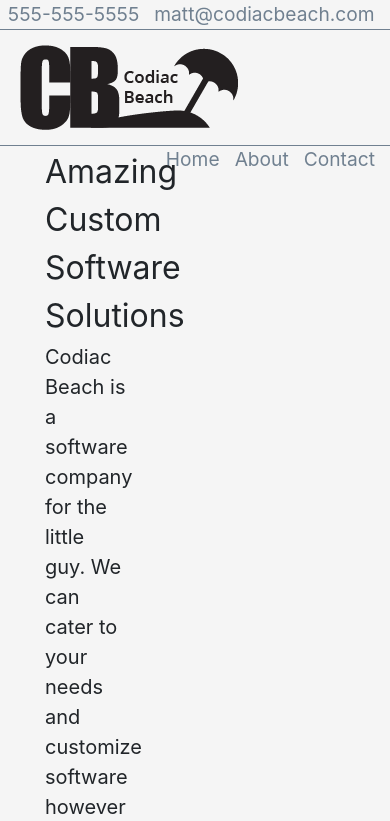
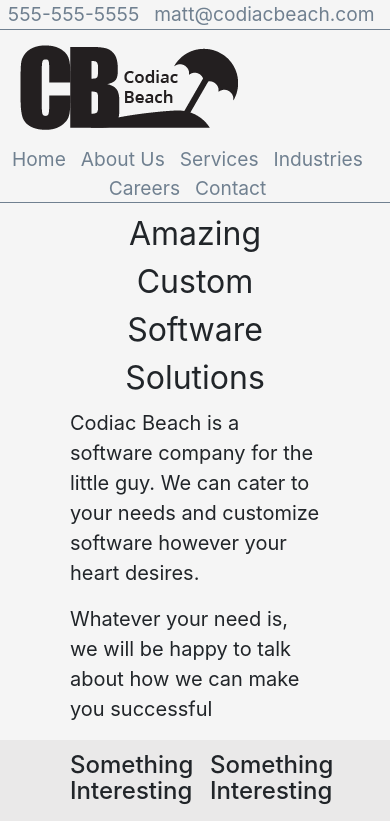
Before and after one commit to ablackness/codiac-beach-site, a React app: page / in a window 390 px wide. Shown: the top 821 px of the page. Built offline with nearby package versions, Linux system fonts and the light colour scheme.

Commit message:
added media query for small viewport and nav links

```diff
--- a/public/main.css
+++ b/public/main.css
@@ -2,17 +2,18 @@ body {
     background-color: whitesmoke;
 }
 
-.contactInfo {
+.contact {
     display: block;
     margin: 0;
     float: left;
     padding-left: 2%;
 }
 
-.navLinks {
-    padding-left: 0;
-    float: right;
-    margin: 0;
+.contactItem {
+    display: inline-block;
+    padding-right: 15px;
+    color: slategray;
+    font-size: 1.2em;
 }
 
 .logo {
@@ -20,6 +21,20 @@ body {
     padding-top: 15px;
     padding-bottom: 15px;
     display: inline-block;
+}
+
+.nav {
+    padding-left: 0;
+    padding-top: 44.5px;
+    float: right;
+    margin: 0;
+}
+
+.navItem {
+    display: inline-block;
+    padding-right: 15px;
+    color: slategray;
+    font-size: 1.2em;
 }
 
 .banner {
@@ -34,13 +49,6 @@ body {
     text-align: center;
     padding-top: 2.5%;
     padding-bottom: 2.5%;
-}
-
-.headerList {
-    display: inline-block;
-    padding-right: 15px;
-    color: slategray;
-    font-size: 1.2em;
 }
 
 a {
@@ -71,10 +79,15 @@ a:hover {
     background-color: rgba(226, 224, 224, 0.534);
 }
 
-.midSidebar {
-    background-color: rgba(226, 224, 224, 0.534)
-}
-
 .pageText {
     font-size: 1.25em;
 }
+
+@media (max-width: 800px) {
+    .nav {
+        display: block;
+        float: none;
+        padding-top: 0;
+        text-align: center;
+    }
+}
--- a/src/js/app.jsx
+++ b/src/js/app.jsx
@@ -5,16 +5,19 @@ export default class App extends React.Component {
     return (
       <div>
         <div className='header'>
-          <ul className='contactInfo'>
-            <li className='headerList'>555-555-5555</li>
-            <li className='headerList'>matt@codiacbeach.com</li>
+          <ul className='contact'>
+            <li className='contactItem'>555-555-5555</li>
+            <li className='contactItem'>matt@codiacbeach.com</li>
           </ul>
           <div className='banner'>
             <img className='logo' src='./assets/logo-bw.png'/>
-            <ul className='navLinks'>
-              <li className='headerList'><a href='#'>Home</a></li>
-              <li className='headerList'><a href='#'>About</a></li>
-              <li className='headerList'><a href='#'>Contact</a></li>
+            <ul className='nav'>
+              <li className='navItem'><a href='#'>Home</a></li>
+              <li className='navItem'><a href='#'>About Us</a></li>
+              <li className='navItem'><a href='#'>Services</a></li>
+              <li className='navItem'><a href='#'>Industries</a></li>
+              <li className='navItem'><a href='#'>Careers</a></li>
+              <li className='navItem'><a href='#'>Contact</a></li>
             </ul>
           </div>
         </div>
```
Also changed, not shown: 1 other file (tests, documents, lock files or other folders).
